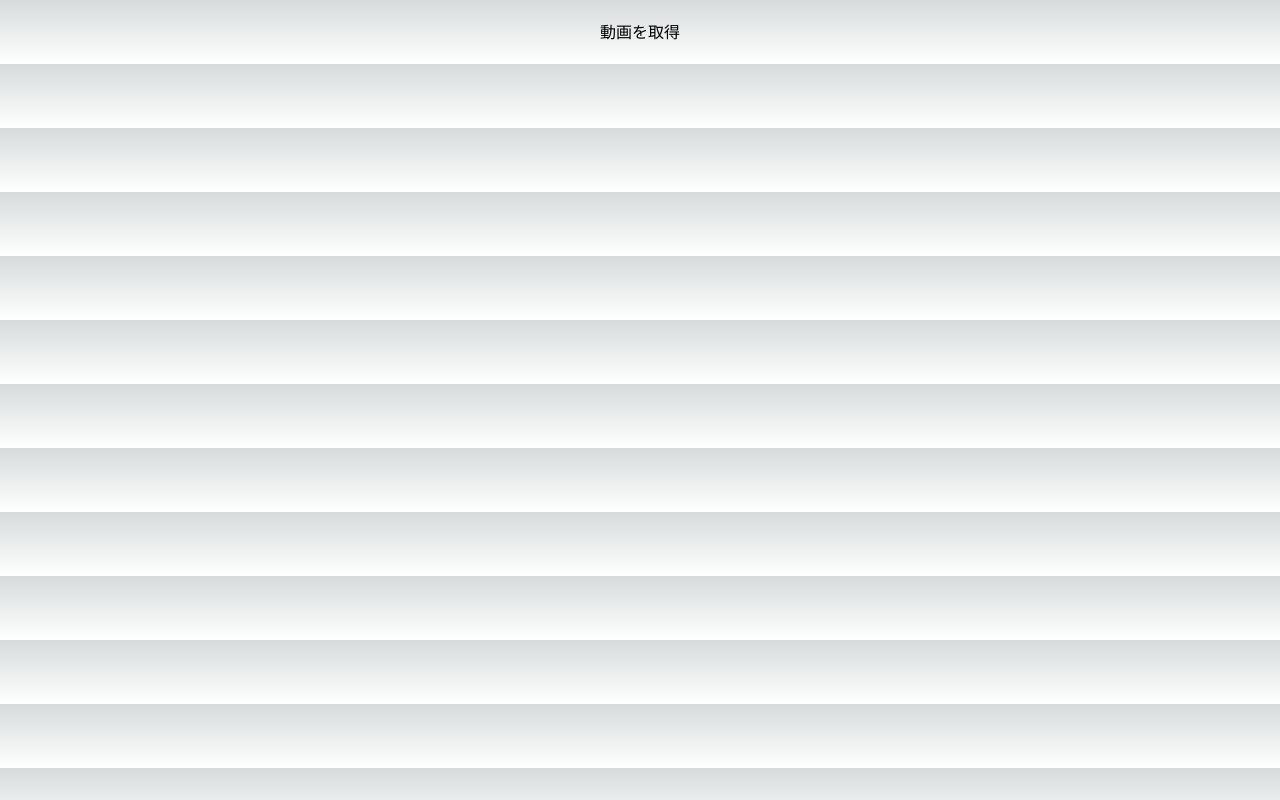
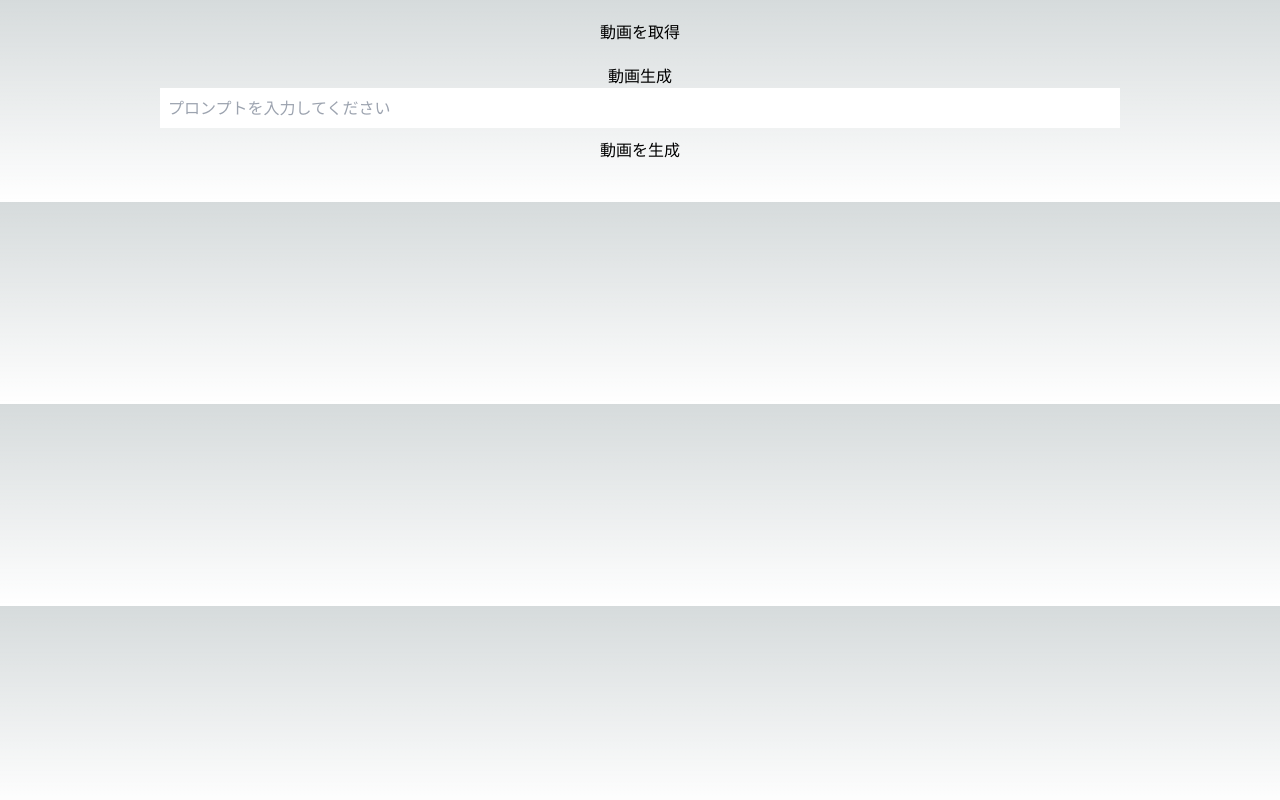
Before and after one commit to DayuanJiang/langserve-ai-sdk, a Next.js app: page /test in a window 1280 px wide. Built offline with nearby package versions, Linux system fonts and the light colour scheme.

Commit message:
chatコンポーネントを作成

```diff
--- /dev/null
+++ b/app/component/chat.tsx
@@ -0,0 +1,65 @@
+"use client";
+
+import { useState } from "react";
+
+export default function ChatComponent() {
+        const [videoUrl, setVideoUrl] = useState<string | null>(null);
+        const [loading, setLoading] = useState(false);
+        const [error, setError] = useState<string | null>(null);
+        const [userPrompt, setUserPrompt] = useState("");
+        const generateVideo = async () => {
+        setLoading(true);
+        setError(null);
+        setVideoUrl(null);
+
+        const videoId = "test"; // 固定値 (本番では適切に設定)
+
+        try {
+            // 1. プロンプトを送信
+            const videoResponse = await fetch(`http://localhost:8000/api/prompt`, {
+                method: "POST",
+                headers: { "Content-Type": "application/json" },
+                body: JSON.stringify({ user_prompt: userPrompt, video_id: videoId }),
+            });
+
+            if (!videoResponse.ok) {
+                throw new Error("動画生成に失敗しました。");
+            }
+
+            const blob = await videoResponse.blob();
+            const url = URL.createObjectURL(blob);
+            setVideoUrl(url);
+        } catch (err) {
+            setError((err as Error).message);
+        } finally {
+            setLoading(false);
+        }
+    };
+    return (
+        <div style={{ textAlign: "center", padding: "20px" }}>
+            <h2>動画生成</h2>
+            <input
+                type="text"
+                value={userPrompt}
+                onChange={(e) => setUserPrompt(e.target.value)}
+                placeholder="プロンプトを入力してください"
+                style={{ padding: "8px", width: "80%", marginBottom: "10px" }}
+            />
+            <br />
+            <button onClick={generateVideo} disabled={loading}>
+                {loading ? "生成中..." : "動画を生成"}
+            </button>
+
+            {error && <p style={{ color: "red" }}>{error}</p>}
+
+            {videoUrl && (
+                <div>
+                    <video controls width="400">
+                        <source src={videoUrl} type="video/mp4" />
+                        お使いのブラウザは video タグをサポートしていません。
+                    </video>
+                </div>
+            )}
+        </div>
+    );
+}
--- a/app/test/page.tsx
+++ b/app/test/page.tsx
@@ -1,6 +1,7 @@
 "use client";
 
 import { useState } from "react";
+import ChatComponent from "../component/chat"
 
 export default function VideoPlayer() {
     const [videoUrl, setVideoUrl] = useState<string | null>(null);
@@ -31,6 +32,7 @@ export default function VideoPlayer() {
                     </video>
                 </div>
             )}
+            <ChatComponent />
         </div>
     );
 }
```
Also changed, not shown: 1 other file (tests, documents, lock files or other folders).
